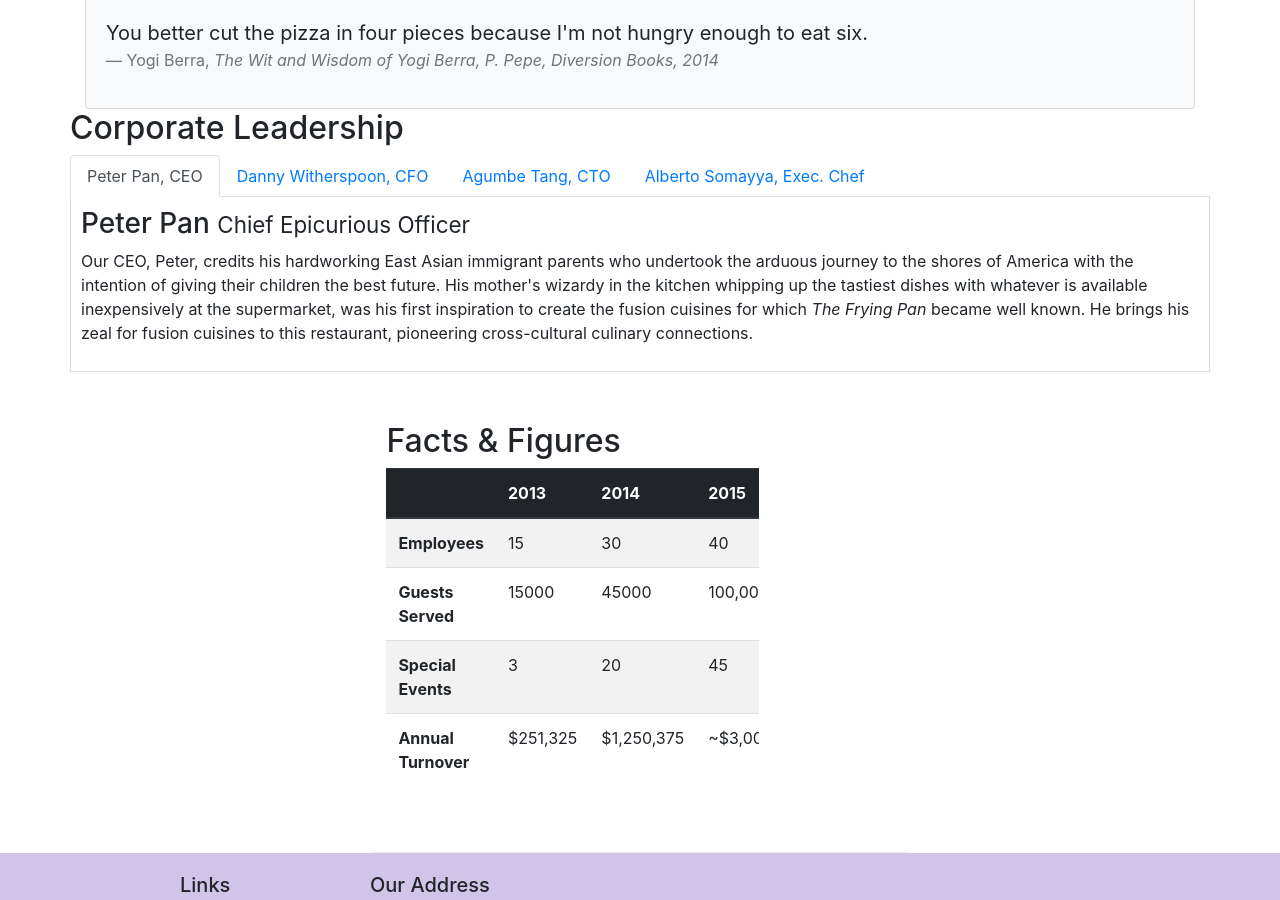
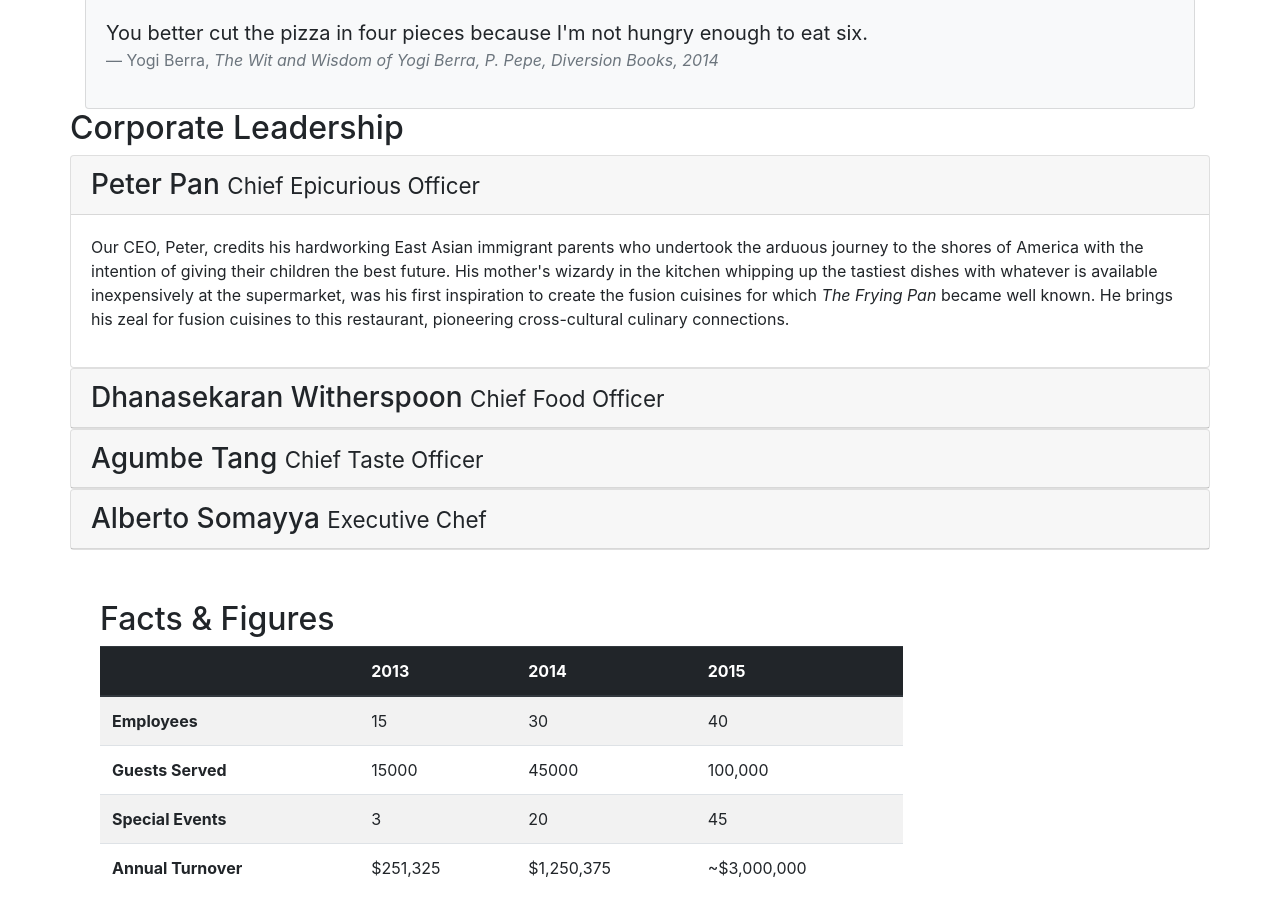
Before and after one commit to avinashkhatwani/Full-Stack, a website: page aboutus.html in a window 1280 px wide. Shown: the part 762-1662 px from the top of the page. Drawn offline with nearby package versions, Linux system fonts and the light colour scheme.

Commit message:
accordian

```diff
--- a/aboutus.html
+++ b/aboutus.html
@@ -101,46 +101,67 @@
             <div>
                 <h2>Corporate Leadership</h2>
 
-                <ul class="nav nav-tabs">
-                    <li class="nav-item">
-                      <a class="nav-link active" href="#peter"
-                        role="tab" data-toggle="tab">Peter Pan, CEO</a>
-                    </li>
-                    <li class="nav-item">
-                      <a class="nav-link" href="#danny" role="tab"
-                        data-toggle="tab">Danny Witherspoon, CFO</a>
-                    </li>
-                    <li class="nav-item">
-                      <a class="nav-link" href="#agumbe"role="tab"
-                        data-toggle="tab">Agumbe Tang, CTO</a>
-                    </li>
-                    <li class="nav-item">
-                      <a class="nav-link" href="#alberto" role="tab"
-                        data-toggle="tab">Alberto Somayya, Exec. Chef</a>
-                    </li>
-                </ul>
-                <div class="tab-content">
-                    <div role="tabpanel" class="tab-pane fade show active" id="peter">
-                        <h3>Peter Pan <small>Chief Epicurious Officer</small></h3>
-                        <p class="d-none d-sm-block">Our CEO, Peter, credits his hardworking East Asian immigrant parents who undertook the arduous journey to the shores of America with the intention of giving their children the best future. His mother's wizardy in the kitchen whipping up the tastiest dishes with whatever is available inexpensively at the supermarket, was his first inspiration to create the fusion cuisines for which <em>The Frying Pan</em> became well known. He brings his zeal for fusion cuisines to this restaurant, pioneering cross-cultural culinary connections.</p>
+
+                <div id="accordion">
+                    <div class="card">
+                        <div class="card-header" role="tab" id="peterhead">
+                        <h3 class="mb-0">
+                            <a data-toggle="collapse" data-target="#peter">
+                            Peter Pan <small>Chief Epicurious Officer</small>
+                            </a>
+                        </h3>
+                        </div>
+                        <div class="collapse show" id="peter" data-parent="#accordion">
+                            <div class="card-body">
+                                <p class="d-none d-sm-block">Our CEO, Peter, credits his hardworking East Asian immigrant parents who undertook the arduous journey to the shores of America with the intention of giving their children the best future. His mother's wizardy in the kitchen whipping up the tastiest dishes with whatever is available inexpensively at the supermarket, was his first inspiration to create the fusion cuisines for which <em>The Frying Pan</em> became well known. He brings his zeal for fusion cuisines to this restaurant, pioneering cross-cultural culinary connections.</p>
+                            </div>
+                        </div>
                     </div>
-
-                    <div role="tabpanel" class="tab-pane fade show" id="danny">
-                        <h3>Dhanasekaran Witherspoon <small>Chief Food Officer</small></h3>
-                        <p class="d-none d-sm-block">Our CFO, Danny, as he is affectionately referred to by his colleagues, comes from a long established family tradition in farming and produce. His experiences growing up on a farm in the Australian outback gave him great appreciation for varieties of food sources. As he puts it in his own words, <em>Everything that runs, wins, and everything that stays, pays!</em></p>
+                    <div class="card">
+                        <div class="card-header" role="tab" id="dannyhead">
+                        <h3 class="mb-0">
+                            <a class="collapsed" data-toggle="collapse" data-target="#danny">
+                            Dhanasekaran Witherspoon <small>Chief Food Officer</small>
+                            </a>
+                        </h3>
+                        </div>
+                        <div class="collapse" id="danny" data-parent="#accordion">
+                            <div class="card-body">
+                                <p class="d-none d-sm-block">Our CFO, Danny, as he is affectionately referred to by his colleagues, comes from a long established family tradition in farming and produce. His experiences growing up on a farm in the Australian outback gave him great appreciation for varieties of food sources. As he puts it in his own words, <em>Everything that runs, wins, and everything that stays, pays!</em></em></p>
+                            </div>
+                        </div>
                     </div>
-
-                    <div role="tabpanel" class="tab-pane fade show" id="agumbe">
-                        <h3>Agumbe Tang <small>Chief Taste Officer</small></h3>
-                        <p class="d-none d-sm-block">Blessed with the most discerning gustatory sense, Agumbe, our CTO, personally ensures that every dish that we serve meets his exacting tastes. Our chefs dread the tongue lashing that ensues if their dish does not meet his exacting standards. He lives by his motto, <em>You click only if you survive my lick.</em></p>
+                    <div class="card">
+                            <div class="card-header" role="tab" id="agumbehead">
+                            <h3 class="mb-0">
+                                <a class="collapsed" data-toggle="collapse" data-target="#agumbe">
+                                Agumbe Tang <small>Chief Taste Officer</small>
+                                </a>
+                            </h3>
+                        </div>
+                        <div class="collapse" id="agumbe" data-parent="#accordion">
+                            <div class="card-body">
+                                <p class="d-none d-sm-block">Blessed with the most discerning gustatory sense, Agumbe, our CTO, personally ensures that every dish that we serve meets his exacting tastes. Our chefs dread the tongue lashing that ensues if their dish does not meet his exacting standards. He lives by his motto, <em>You click only if you survive my lick.</em></p>
+                            </div>
+                        </div>
                     </div>
-
-                    <div role="tabpanel" class="tab-pane fade show" id="alberto">
-                        <h3>Alberto Somayya <small>Executive Chef</small></h3>
-                        <p class="d-none d-sm-block">Award winning three-star Michelin chef with wide International experience having worked closely with whos-who in the culinary world, he specializes in creating mouthwatering Indo-Italian fusion experiences. He says, <em>Put together the cuisines from the two craziest cultures, and you get a winning hit! Amma Mia!</em></p>
+                    <div class="card">
+                            <div class="card-header" role="tab" id="albertohead">
+                            <h3 class="mb-0">
+                                <a class="collapsed" data-toggle="collapse" data-target="#alberto">
+                                Alberto Somayya <small>Executive Chef</small>
+                                </a>
+                            </h3>
+                        </div>
+                        <div class="collapse" id="alberto" data-parent="#accordion">
+                            <div class="card-body">
+                                <p class="d-none d-sm-block">Award winning three-star Michelin chef with wide International experience having worked closely with whos-who in the culinary world, he specializes in creating mouthwatering Indo-Italian fusion experiences. He says, <em>Put together the cuisines from the two craziest cultures, and you get a winning hit! Amma Mia!</em></em></p>
+                            </div>
+                        </div>
                     </div>
                 </div>
             </div>
+        </div>
             <div class="row row-content">
                 <div class="col-12 col-sm-9">
                   <h2>Facts &amp; Figures</h2>
@@ -186,7 +207,7 @@
                 <div class="col-12 col-sm-3">
                 </div>
               </div>
-            </div>
+
 
     </div>
 
```
